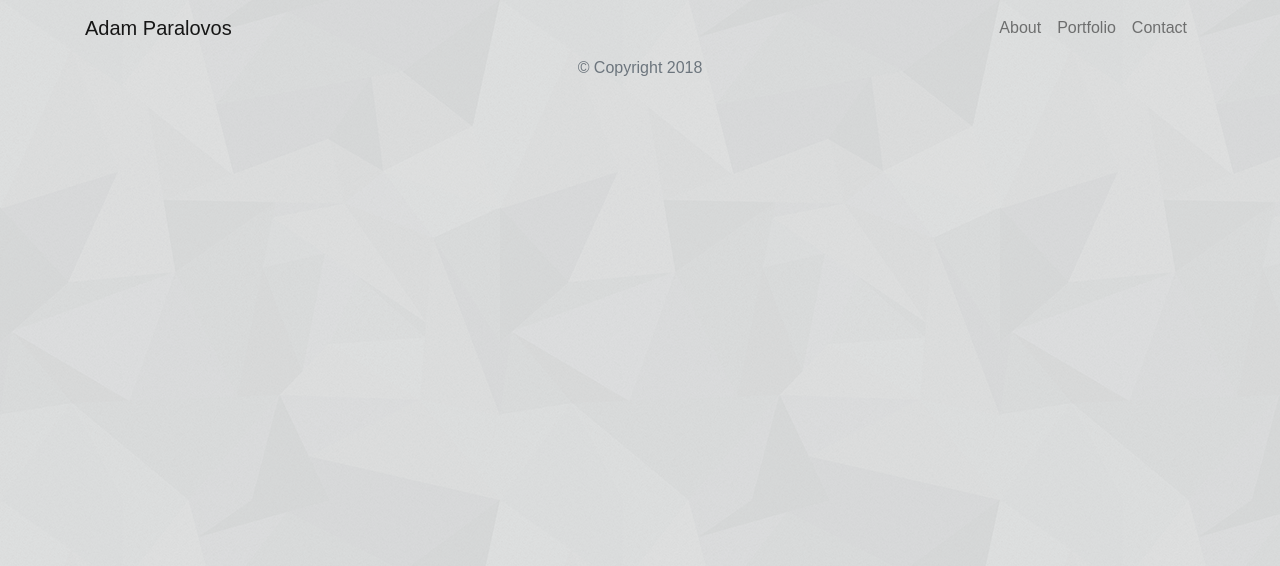
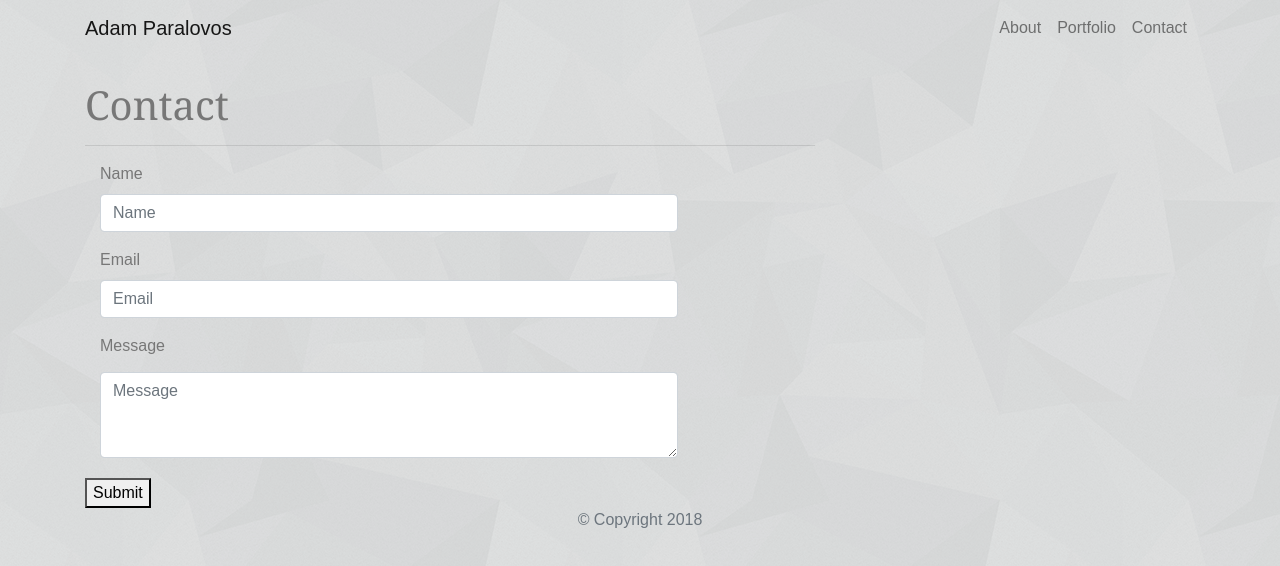
Before and after one commit to Adam28P/Bootstrap-Portfolio, a plain HTML site: page contact.html in a window 1280 px wide. Drawn offline with nearby package versions, Linux system fonts and the light colour scheme.

Commit message:
Added form to contact.html page

```diff
--- a/contact.html
+++ b/contact.html
@@ -49,6 +49,37 @@
   </nav>
   <!-- End of navbar -->
 
+  <!-- Start of container -->
+  <main class="container">
+    <section class="row">
+      <div class="col-md-8">
+        <form class="block form-horizontal">
+          <h1 class="block-header">Contact</h1>
+          <hr />
+          <div class="form-group">
+            <label for="name" class="col-sm-2 control-label">Name</label>
+            <div class="col-sm-10">
+              <input type="email" class="form-control" id="name" placeholder="Name">
+            </div>
+          </div>
+          <div class="form-group">
+            <label for="email" class="col-sm-2 control-label">Email</label>
+            <div class="col-sm-10">
+              <input type="password" class="form-control" id="email" placeholder="Email">
+            </div>
+          </div>
+          <div class="form-group">
+            <label class="col-sm-2 control-label" for="msg">Message</label>
+            <div class="col-sm-10">
+              <textarea id="msg" class="form-control" rows="3" placeholder="Message"></textarea>
+            </div>
+          </div>
+          <button class="submit-btn">Submit</button>
+        </form>
+      </div>
+    </section>
+  </main>
+  <!-- End of container -->
 
 
   <!-- Start of footer -->
```
